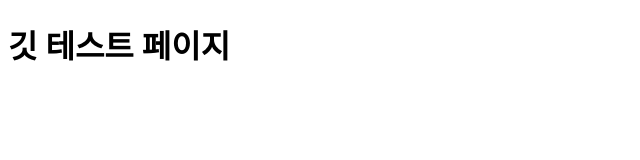
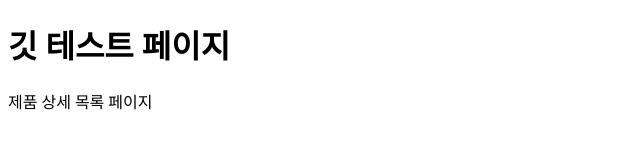
Before and after one commit to junghoon12/gitproject, a plain HTML site: page index.html in a window 1280 px wide. Shown: the whole page, without its empty margins (0-640 px from the left). Drawn offline with Linux system fonts and the light colour scheme.

Commit message:
제품 상세 목록

```diff
--- a/index.html
+++ b/index.html
@@ -7,5 +7,8 @@
   </head>
   <body>
     <h1>깃 테스트 페이지</h1>
+
+    <!-- Git에 추가할 내용 -->
+    <div>제품 상세 목록 페이지</div>
   </body>
 </html>
```
Also changed, not shown: 1 other file.
